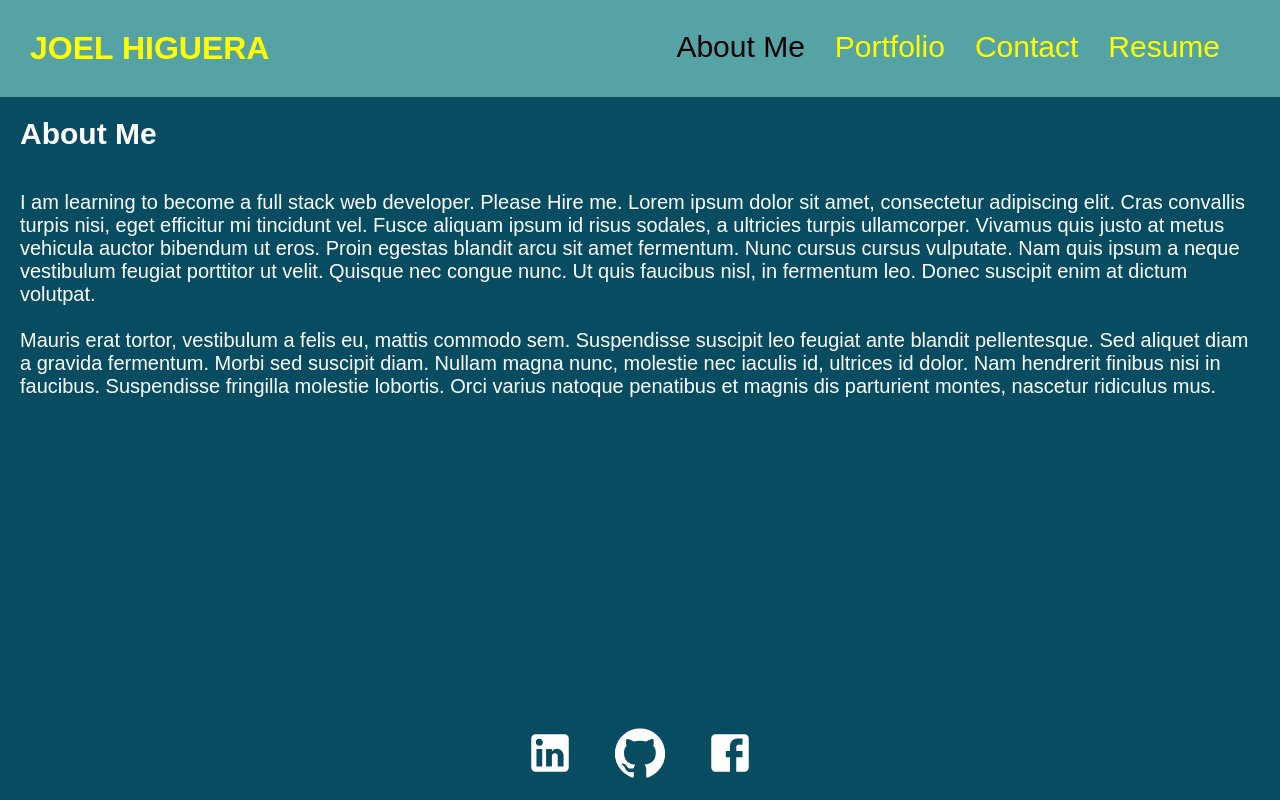
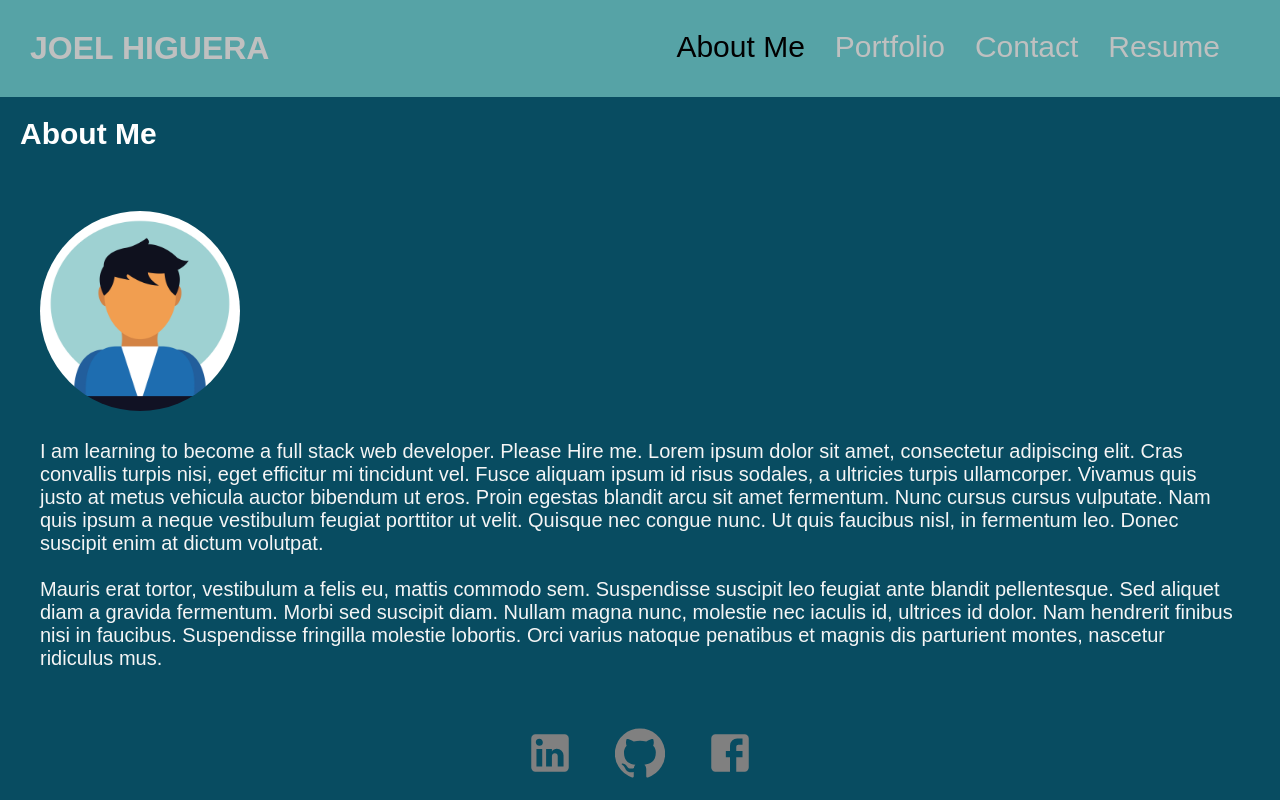
Before and after one commit to Joelhiguera/gh-actions-demo, a React (Create React App) app in the folder Desktop/repos/week20-React-Portfolio/react-portfolio/: page / in a window 1280 px wide. Built offline with nearby package versions, Linux system fonts and the light colour scheme.

Commit message:
add hover css to footer icons

```diff
--- a/Desktop/repos/week20-React-Portfolio/react-portfolio/src/components/Aboutme.js
+++ b/Desktop/repos/week20-React-Portfolio/react-portfolio/src/components/Aboutme.js
@@ -1,7 +1,10 @@
-
+import React from 'react'
+import avatar from '../assets/projects/avatar.jpg'
 const Aboutme = () => {
   return (
     <div className="aboutMe">
+
+      <img id='avatar' src = {avatar} alt='avatar'></img>
 
       <p>I am learning to become a full stack web developer. Please Hire me. Lorem ipsum dolor sit amet, consectetur adipiscing elit. Cras convallis turpis nisi, eget efficitur mi tincidunt vel. Fusce aliquam ipsum id risus sodales, a ultricies turpis ullamcorper. Vivamus quis justo at metus vehicula auctor bibendum ut eros. Proin egestas blandit arcu sit amet fermentum. Nunc cursus cursus vulputate. Nam quis ipsum a neque vestibulum feugiat porttitor ut velit. Quisque nec congue nunc. Ut quis faucibus nisl, in fermentum leo. Donec suscipit enim at dictum volutpat.</p><br></br>
 
--- a/Desktop/repos/week20-React-Portfolio/react-portfolio/src/index.css
+++ b/Desktop/repos/week20-React-Portfolio/react-portfolio/src/index.css
@@ -7,13 +7,20 @@
 
 header {
   background-color: #56a3a6;
-  color: yellow;
+  color: #BFC0C0;
   text-align: center;
   font-family: 'Courier New', Courier, monospace;
   padding: 30px;
   display: flex;
   justify-content: space-between
 
+}
+
+#avatar {
+  width: 200px;
+  height: 200px;
+  border-radius: 50%;
+  margin-bottom: 2%;
 }
 
 .navList li {
@@ -52,10 +59,10 @@ li:hover {
 }
 
 .aboutMe {
-  padding: 20px;
+  padding: 40px;
   font-size: 20px;
   height: 73.5vh;
-  color: white;
+  color: whitesmoke;
   background-color: #084c61;
 }
 
@@ -123,8 +130,15 @@ textarea {
 }
 
 .socialMedia svg {
-  color: white;
+  color: gray;
   margin: 20px;
   font-size: 50px;
   cursor: pointer;
 }
+
+.socialMedia svg:hover {
+  color: white;
+  transition: background-color, color .5s;
+  cursor: pointer;
+
+}
```
